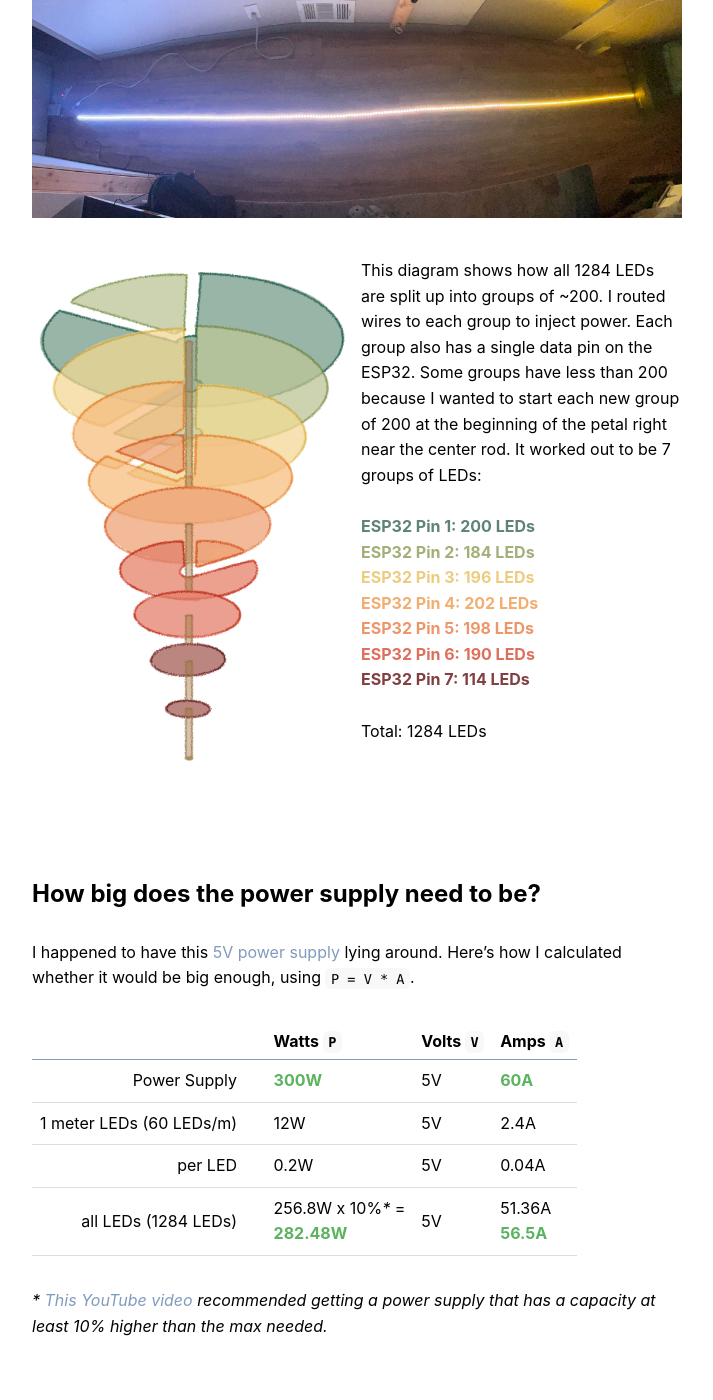
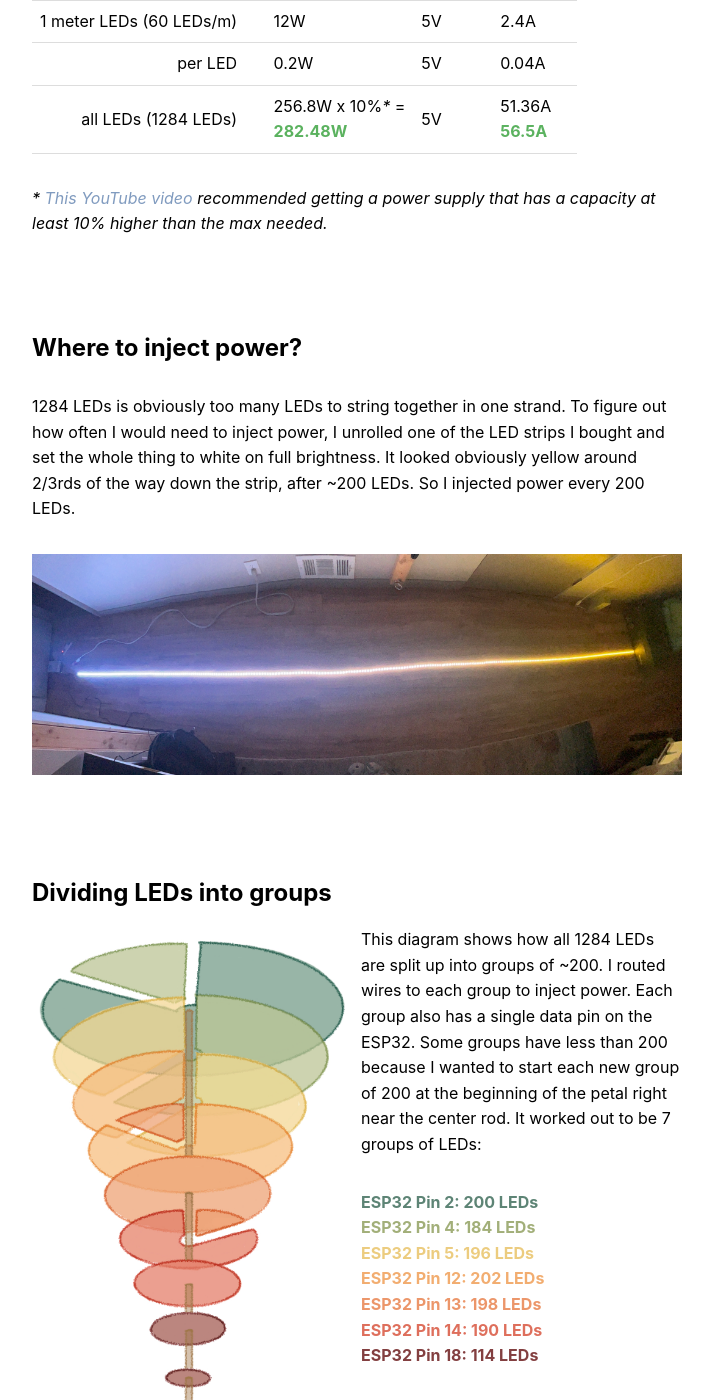
Before and after one commit to michellesh/michellesh, a Jekyll site: the page built from _posts/2022-04-04-building-a-tree-of-light-prototype.md, in a window 1280 px wide and 1400 px high, scrolled down 4812 px. Shown: the whole window, without its empty margins (283-996 px from the left). Built offline with Jekyll 4.4.1, drawn with Linux system fonts in a browser that asks for light colours; some of the changed text lies outside the part shown.

Commit message:
Add schematic diagram to most recent post, move a couple sections around

```diff
--- a/_posts/2022-04-04-building-a-tree-of-light-prototype.md
+++ b/_posts/2022-04-04-building-a-tree-of-light-prototype.md
@@ -10,6 +10,7 @@
   disc-plan-petal-group: /assets/images/building-a-tree-of-light-prototype/disc-plan-petal-group.png
   disc-plan-strip: /assets/images/building-a-tree-of-light-prototype/disc-plan-strip.jpg
   ws2812b-full-white: /assets/images/building-a-tree-of-light-prototype/ws2812b-full-white.jpg
+  schematic: /assets/images/building-a-tree-of-light-prototype/schematic.jpg
   groups-of-200-leds: /assets/images/building-a-tree-of-light-prototype/groups-of-200-leds.jpg
   soldering-glueing-1: /assets/images/building-a-tree-of-light-prototype/soldering-glueing-1.jpg
   soldering-glueing-2: /assets/images/building-a-tree-of-light-prototype/soldering-glueing-2.jpg
@@ -64,34 +65,6 @@
 Starting at the center of the disc, the LED strip will trace one inner and one outer petal, and then the pattern will repeat starting with the next inner petal.
 At first I planned to bend the LED strips on the 120 and 90 degree turns, but the LED strip felt too fragile, and wouldn't sit flat enough. So I soldered short little jumper wires between each straight segment. I really enjoy soldering, so I didn't mind the extra soldering time. :)
 
-## Where to inject power? Dividing LEDs into groups
-
-1284 LEDs is obviously too many LEDs to string together in one strand. To figure out how often I would need to inject power, I unrolled one of the LED strips I bought and set the whole thing to white on full brightness. It looked obviously yellow around 2/3rds of the way down the strip, after ~200 LEDs. So I injected power every 200 LEDs.
-
-![WS2812B full white]({{ page.images.ws2812b-full-white | relative_url }}){:class="fit-image"}
-
-<div class="column-container">
-  <div class="p column">
-    <img alt="Groups of 200 LEDs" class="fit-image" src="{{ page.images.groups-of-200-leds | relative_url }}" />
-  </div>
-  <div class="p column">
-    This diagram shows how all 1284 LEDs are split up into groups of ~200. I routed wires to each group to inject power. Each group also has a single data pin on the ESP32. Some groups have less than 200 because I wanted to start each new group of 200 at the beginning of the petal right near the center rod. It worked out to be 7 groups of LEDs:
-
-    <br />
-    <br />
-
-    <div style="color: #5D8475; font-weight: bold">ESP32 Pin 1: 200 LEDs</div>
-    <div style="color: #A2AF79; font-weight: bold">ESP32 Pin 2: 184 LEDs</div>
-    <div style="color: #ECCC7F; font-weight: bold">ESP32 Pin 3: 196 LEDs</div>
-    <div style="color: #F2AD70; font-weight: bold">ESP32 Pin 4: 202 LEDs</div>
-    <div style="color: #EC966A; font-weight: bold">ESP32 Pin 5: 198 LEDs</div>
-    <div style="color: #DE6F5C; font-weight: bold">ESP32 Pin 6: 190 LEDs</div>
-    <div style="color: #833F40; font-weight: bold">ESP32 Pin 7: 114 LEDs</div>
-    <br />
-    Total: 1284 LEDs
-  </div>
-</div>
-
 ## How big does the power supply need to be?
 
 I happened to have this [5V power supply](https://www.amazon.com/gp/product/B06XK3X3PW/ref=ppx_yo_dt_b_search_asin_title?ie=UTF8&amp;psc=1&_encoding=UTF8&tag=ladyoflightio-20&linkCode=ur2&linkId=4ff7263f0b15b412e35aed1e6374c07f&camp=1789&creative=9325){:target="blank"} lying around. Here's how I calculated whether it would be big enough, using `P = V * A`.
@@ -104,6 +77,37 @@
 | all LEDs (1284 LEDs) | | 256.8W x 10%*&#42;* =<br/><span class="green">**282.48W**</span> | 5V | 51.36A<br /><span class="green">**56.5A**</span>
 
 *&#42; [This YouTube video](https://www.youtube.com/watch?v=fWYSF-t_tic){:target="blank"} recommended getting a power supply that has a capacity at least 10% higher than the max needed.*
+
+## Where to inject power?
+
+1284 LEDs is obviously too many LEDs to string together in one strand. To figure out how often I would need to inject power, I unrolled one of the LED strips I bought and set the whole thing to white on full brightness. It looked obviously yellow around 2/3rds of the way down the strip, after ~200 LEDs. So I injected power every 200 LEDs.
+
+![WS2812B full white]({{ page.images.ws2812b-full-white | relative_url }}){:class="fit-image"}
+
+## Dividing LEDs into groups
+
+<div class="column-container">
+  <div class="p column">
+    <img alt="Groups of 200 LEDs" class="fit-image" src="{{ page.images.groups-of-200-leds | relative_url }}" />
+  </div>
+  <div class="p column">
+    This diagram shows how all 1284 LEDs are split up into groups of ~200. I routed wires to each group to inject power. Each group also has a single data pin on the ESP32. Some groups have less than 200 because I wanted to start each new group of 200 at the beginning of the petal right near the center rod. It worked out to be 7 groups of LEDs:
+    <p>
+      <div class="campfire1">ESP32 Pin 2: 200 LEDs</div>
+      <div class="campfire2">ESP32 Pin 4: 184 LEDs</div>
+      <div class="campfire3">ESP32 Pin 5: 196 LEDs</div>
+      <div class="campfire4">ESP32 Pin 12: 202 LEDs</div>
+      <div class="campfire5">ESP32 Pin 13: 198 LEDs</div>
+      <div class="campfire6">ESP32 Pin 14: 190 LEDs</div>
+      <div class="campfire7">ESP32 Pin 18: 114 LEDs</div>
+    </p>
+    Total: 1284 LEDs
+  </div>
+</div>
+
+The power supply and ESP32 live on the top of the tree. I ran wires from there  down through little holes we drilled in the plexiglass to the beginning of each LED group, and connected to the strips with 3-pin connectors. The LED groups that start on one disc and end on the next disc are also connected together with the 3-pin connectors.
+
+![Schematic]({{ page.images.schematic | relative_url }}){:class="fit-image"}
 
 ## Soldering and Glueing
 
--- a/_sass/colors.scss
+++ b/_sass/colors.scss
@@ -1,2 +1,9 @@
 .green { color: #5bb25f; }
 .red { color: #e05d5d; }
+.campfire1 { color: #5D8475; font-weight: bold; }
+.campfire2 { color: #A2AF79; font-weight: bold; }
+.campfire3 { color: #ECCC7F; font-weight: bold; }
+.campfire4 { color: #F2AD70; font-weight: bold; }
+.campfire5 { color: #EC966A; font-weight: bold; }
+.campfire6 { color: #DE6F5C; font-weight: bold; }
+.campfire7 { color: #833F40; font-weight: bold; }
```
Also changed, not shown: assets/images/building-a-tree-of-light-prototype/schematic.jpg (added).
